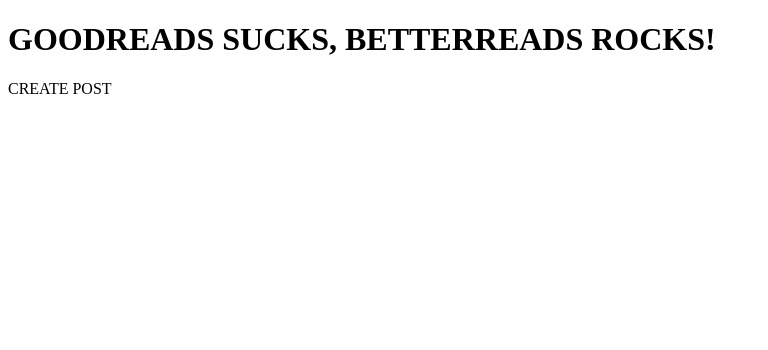
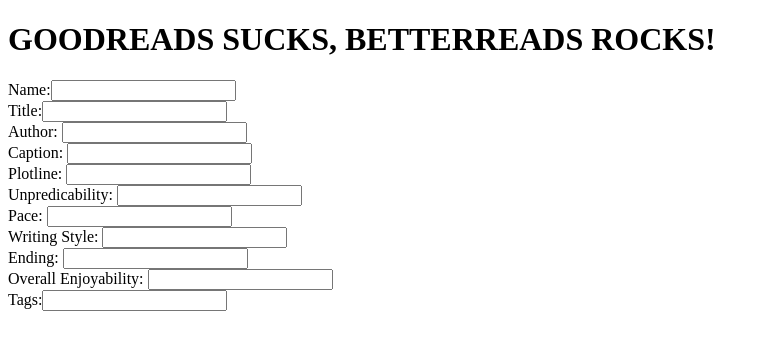
Before and after one commit to BetterReads1/BetterReadsProject, a React app: page / in a window 1280 px wide. Shown: the top 350 px of the page, without its empty margins (0-768 px from the left). Built offline with nearby package versions, Linux system fonts and the light colour scheme.

Commit message:
added input form to createPost

```diff
--- a/client/CreatePost.js
+++ b/client/CreatePost.js
@@ -2,25 +2,90 @@
 import { Link } from "react-router-dom";
 const axios = require('axios');
 
-class CreatePost extends Component {
-    // constructor(props) {
-    //   // super(props);
-    // }
+const CreatePost = () => {
 
-    componentDidMount() {
-      axios.get('/')
-        .then( res => {
-          console.log(res);
-        })
-        .catch(err => {
-          console.log(err);
-        })
-    }
-
-    render() {
-      return (
-        <div> CREATE POST </div>
-      );
-    }
-  }
+  return (
+    <div>
+      <form>
+        Name:<input
+          id="name"
+          name="name"
+          type="text"
+        //   onChange={event => setFirstName(event.target.value)}
+        //   value={firstName}
+        /> <br/>
+        Title:<input
+          id="title"
+          name="title"
+          type="text"
+        //   onChange={event => setFirstName(event.target.value)}
+        //   value={firstName}
+        /><br/>
+        Author: <input
+          id="author"
+          name="author"
+          type="text"
+        //   onChange={event => setFirstName(event.target.value)}
+        //   value={firstName}
+        /><br/>
+        Caption: <input
+          id="caption"
+          name="caption"
+          type="text"
+        //   onChange={event => setFirstName(event.target.value)}
+        //   value={firstName}
+        /><br/>
+       Plotline: <input
+          id="plotline"
+          name="plotline"
+          type="text"
+        //   onChange={event => setFirstName(event.target.value)}
+        //   value={firstName}
+        /><br/>
+        Unpredicability: <input
+          id="unpredictability"
+          name="unpredictability"
+          type="text"
+        //   onChange={event => setFirstName(event.target.value)}
+        //   value={firstName}
+        /> <br/>
+        Pace: <input
+          id="pace"
+          name="pace"
+          type="text"
+        //   onChange={event => setFirstName(event.target.value)}
+        //   value={firstName}
+        /> <br/>
+        Writing Style: <input
+          id="writing-style"
+          name="writing-style"
+          type="text"
+        //   onChange={event => setFirstName(event.target.value)}
+        //   value={firstName}
+        /> <br/>
+        Ending: <input
+          id="ending"
+          name="ending"
+          type="text"
+        //   onChange={event => setFirstName(event.target.value)}
+        //   value={firstName}
+        /> <br/>
+        Overall Enjoyability: <input
+          id="overall_enjoyability"
+          name="overall_enjoyability"
+          type="text"
+        //   onChange={event => setFirstName(event.target.value)}
+        //   value={firstName}
+        /> <br/>
+        Tags:<input
+          id="tags"
+          name="tag"
+          type="text"
+        //   onChange={event => setFirstName(event.target.value)}
+        //   value={firstName}
+        />
+      </form>
+    </div>
+  )
+}
   export default CreatePost;
--- a/package.json
+++ b/package.json
@@ -3,12 +3,12 @@
   "version": "1.0.0",
   "description": "",
   "main": "index.js",
+  "proxy": "http://localhost:8080",
   "scripts": {
     "test": "echo \"Error: no test specified\" && exit 1",
     "start":"nodemon Server/server.js",
     "dev": "webpack serve",
     "build": "webpack"
-
   },
   "repository": {
     "type": "git",
```
